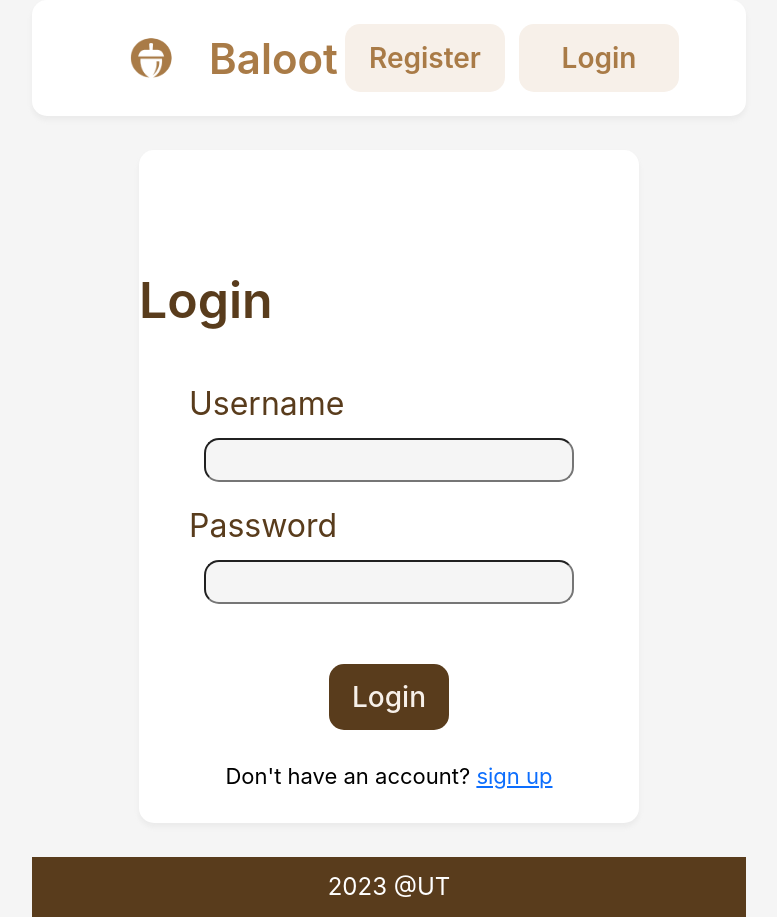
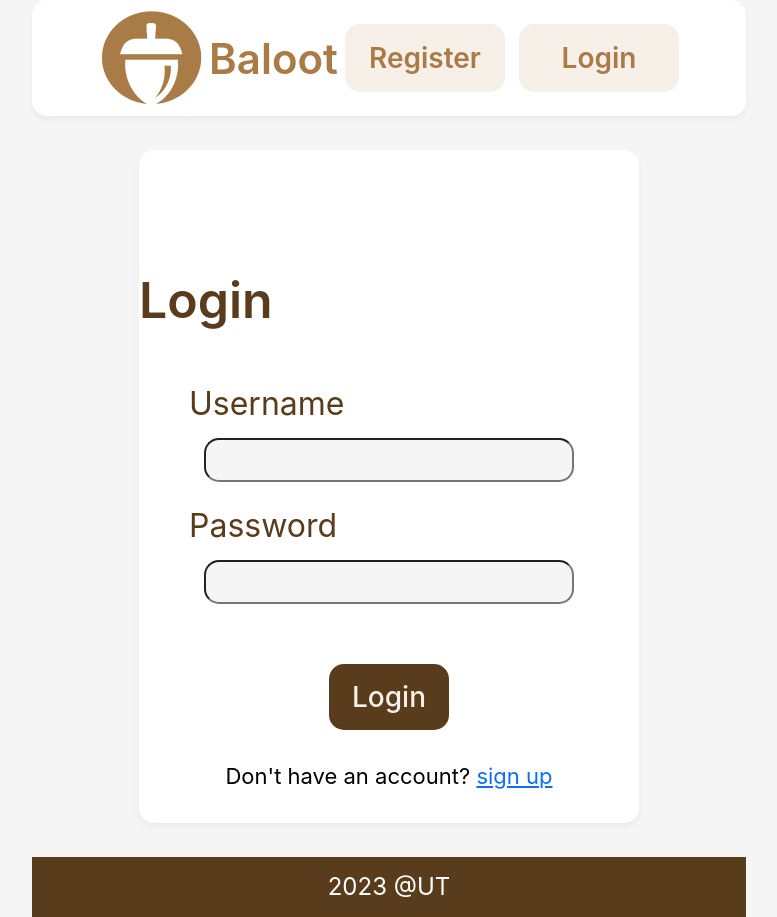
Before and after one commit to mahsa-hemmat/Baloot_CA8_Front, a React (Create React App) app: page /login in a window 1280 px wide. Shown: the whole page, without its empty margins (251-1028 px from the left). Built offline with nearby package versions, Linux system fonts and the light colour scheme.

Commit message:
icon link fixed

```diff
--- a/src/css/header.css
+++ b/src/css/header.css
@@ -93,7 +93,7 @@
   margin-left: 56px;
 }
 
-.header .logo img {
+.header a.logo img {
   width: 42%;
   margin-bottom: 9%;
   margin-top: 9%;
@@ -101,6 +101,7 @@
 }
 
 .header p.logo_name {
+  text-decoration: none;
   width: 143px;
   margin: 0px;
 
```
